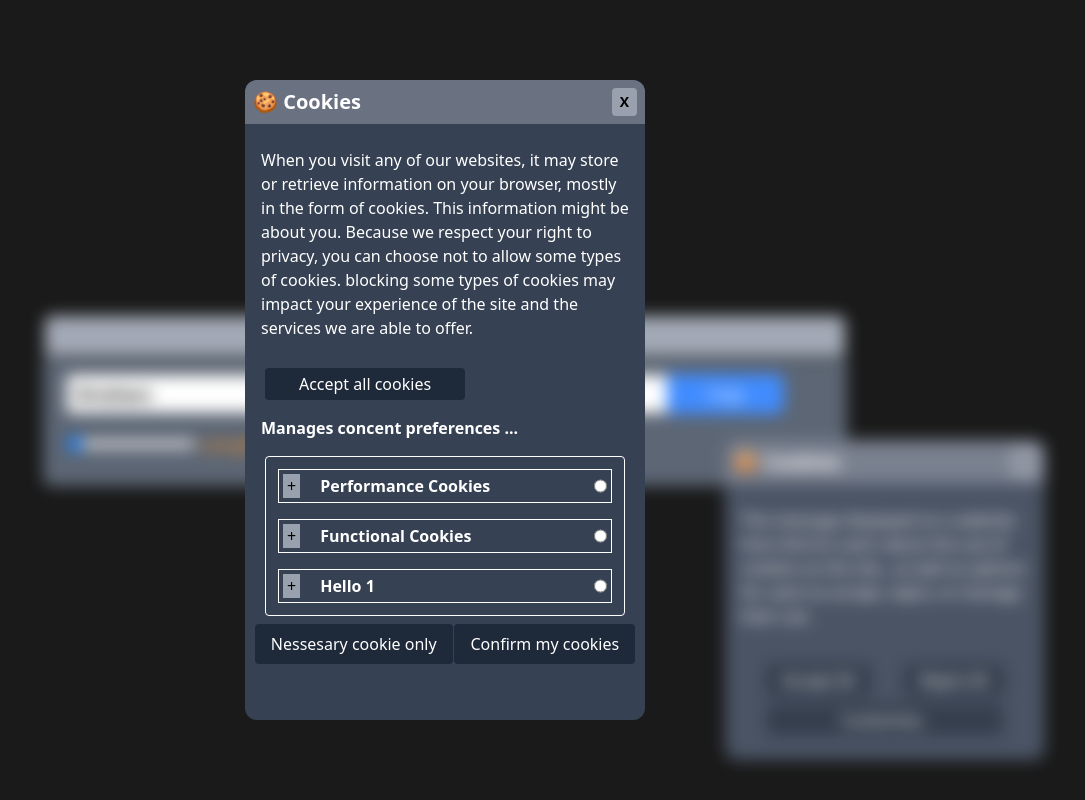
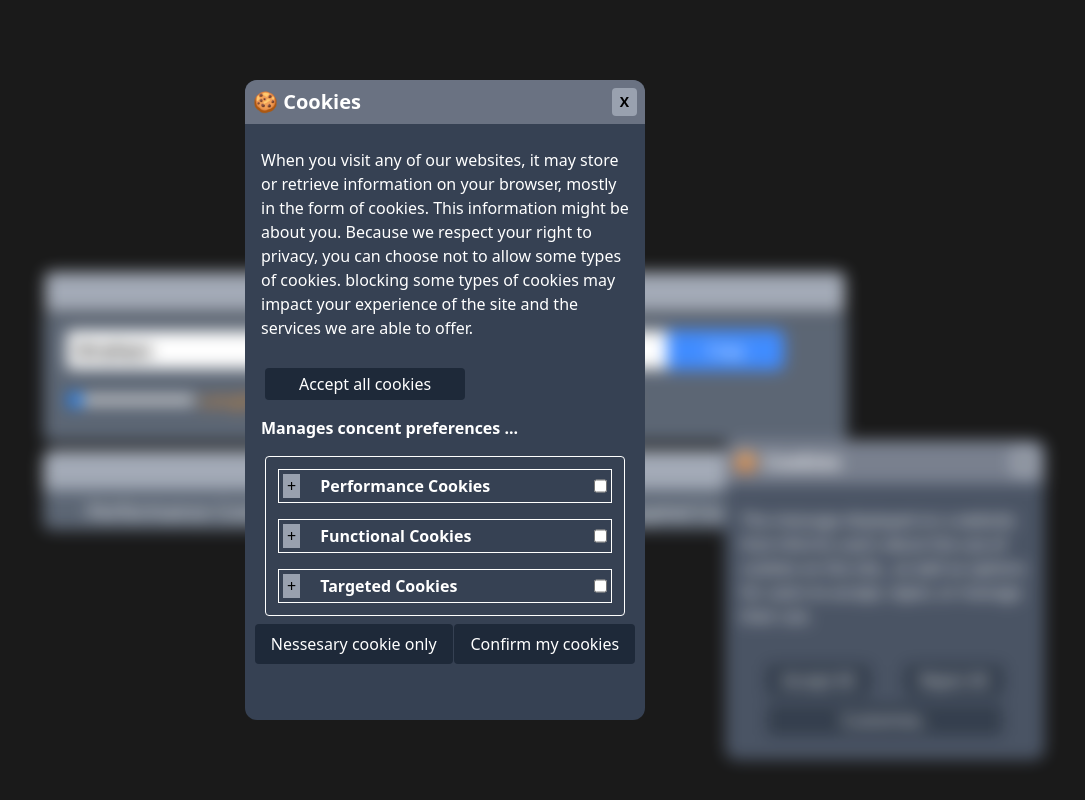
Before and after one commit to Abhinandan-twotechies/React_Learnings, a React (Vite) app in the folder 05PassswordGenerator/: page / in a window 1280 px wide. Both pictures are taken after a click on the button "Customise..". Shown: the whole page, without its empty margins (195-1280 px from the left). Built offline with nearby package versions, Linux system fonts and the light colour scheme.

Commit message:
added changes

```diff
--- a/05PassswordGenerator/src/App.jsx
+++ b/05PassswordGenerator/src/App.jsx
@@ -1,9 +1,23 @@
-import { useState, useCallback, useEffect, useRef } from 'react'
+import { useState, useCallback, useEffect, useRef, createContext } from 'react'
 import './App.css'
 import Cookies from './components/Cookies';
 import Customise from './components/Customise';
+import PasswordUI from './components/PasswordUI';
+import ShowCustomise from './components/ShowCustomise';
+
+
+
+export const UserContext = createContext();
 
 function App() {
+
+   // Customised Data
+  const [data, setData] = useState({
+    performance: false,
+    functional: false,
+    targeted: false
+  })
+
   const [length, setLength] = useState(8);
   const [ifchar, setIfchar] = useState(false);
   const [ifnum, setIfnum] = useState(false);
@@ -60,9 +74,19 @@ function App() {
   }, [])
 
 
+
+
+
+
+
+
+
   return (
     <>
+      <UserContext.Provider value={{ data, setData }}>
         <div className='relative w-screen h-screen bg-black flex flex-col items-center justify-center'>
+
+          {/* Customise component  */}
           {showCustomise && (
             <div className="fixed inset-0 z-50 backdrop-blur-sm bg-white/10 flex items-center justify-center">
               <div className="relative z-50">
@@ -70,11 +94,15 @@ function App() {
               </div>
             </div>
           )}
+
+          {/* Cookie component  */}
           <div id="cookieui" className="absolute bottom-10 right-10">
             {cookie ? <Cookies onCustomiseClick={() => setShowCustomise(true)}
-                    onClose={()=>{setCookie((prev)=>{!prev})}}
+              onClose={() => { setCookie((prev) => { !prev }) }}
             /> : null}
           </div>
+
+          {/* Password generate UI  */}
           <div id='passwordui'>
             <div className=' border-2 w-201 bg-gray-400 text-center rounded-tl-lg rounded-tr-lg'>
               <h1 className='text-black text-2xl mb-2'>Password Generator</h1>
@@ -113,7 +141,10 @@ function App() {
             </div>
 
           </div>
+
+           <ShowCustomise/>
         </div>
+      </UserContext.Provider>
     </>
   )
 }
--- a/05PassswordGenerator/src/components/Customise.jsx
+++ b/05PassswordGenerator/src/components/Customise.jsx
@@ -1,4 +1,19 @@
+import { useState, useContext} from "react";
+import { UserContext } from "../App";
+
 function Customise({ onClose }) {
+
+    const {data , setData} = useContext(UserContext);
+    console.log(data);
+
+    function handleDataChange(e) {
+        const { name, checked } = e.target;
+        setData(prev => ({
+            ...prev,
+            [name]: checked
+        }));
+    }
+
     return (
         <>
             <div className="w-100 h-160 bg-gray-700 rounded-xl text-white">
@@ -23,27 +38,45 @@ function Customise({ onClose }) {
                             <button className="bg-gray-400 px-1 text-black">+</button>
                             <p className="font-bold">Performance Cookies</p>
                         </div>
-                        <input type="radio" />
+                        <input
+                            type="checkbox"
+                            name="performance"
+                            checked={data.performance || false}
+                            onChange={handleDataChange}
+                        />
                     </div>
                     <div className="flex justify-between border p-1">
                         <div className="flex gap-5">
                             <button className="bg-gray-400 px-1 text-black">+</button>
                             <p className="font-bold">Functional Cookies</p>
                         </div>
-                        <input type="radio" />
+                        <input
+                            type="checkbox"
+                            name="functional"
+                            checked={data.functional  || false}
+                            onChange={handleDataChange}
+                        />
                     </div>
                     <div className="flex justify-between border p-1">
                         <div className="flex gap-5">
                             <button className="bg-gray-400 px-1 text-black">+</button>
-                            <p className="font-bold">Hello 1</p>
+                            <p className="font-bold">Targeted Cookies</p>
                         </div>
-                        <input type="radio" />
+                        <input
+                            type="checkbox"
+                            name="targeted"
+                            checked={data.targeted  || false}
+                            onChange={handleDataChange}
+                        />
                     </div>
+
                 </div>
 
                 <div className=" flex justify-evenly p-2">
                     <button className="bg-gray-800 hover:bg-gray-900  px-4 py-2 rounded-sm cursor-pointer">Nessesary cookie only</button>
-                    <button className="bg-gray-800 hover:bg-gray-900  px-4 py-2 rounded-sm cursor-pointer">Confirm my cookies</button>
+                    <button
+                      onClick={onClose}
+                     className="bg-gray-800 hover:bg-gray-900  px-4 py-2 rounded-sm cursor-pointer">Confirm my cookies</button>
                 </div>
 
             </div>
--- /dev/null
+++ b/05PassswordGenerator/src/components/PasswordUI.jsx
@@ -0,0 +1,11 @@
+import React from 'react'
+
+function PasswordUI() {
+  return (
+    <>
+
+    </>
+  )
+}
+
+export default PasswordUI
--- /dev/null
+++ b/05PassswordGenerator/src/components/ShowCustomise.jsx
@@ -0,0 +1,47 @@
+import React from 'react'
+import { useContext } from 'react';
+import { UserContext } from '../App';
+
+function ShowCustomise() {
+    const { data } = useContext(UserContext);
+
+    return (
+        <>
+            <div className=' text-white bg-gray-600  h-20 items-center rounded-lg  w-201 mt-2'>
+                <div className="p-1 text-black text-2xl text-center  rounded-tl-xl rounded-tr-xl bg-gray-400 ">
+                    <h1>Customised Data</h1>
+                </div>
+                <div className='flex justify-evenly p-2'>
+                    <p className='text-xl'>{`Performance Cookie : ${data.performance}`}</p>
+                    <p className='text-lg'>{`Functional Cookie : ${data.functional}`}</p>
+                    <p className='text-lg'>{`Targeted Cookie: ${data.targeted}`}</p>
+                </div>
+                {/* <div>
+                    {data && data.length > 0 ? (data.map((item,idx)=>{
+                        return <>
+
+                        </>
+                    }) ): "Data Coming From Cookies"
+
+                    }
+                </div> */}
+            </div>
+        </>
+    )
+}
+
+export default ShowCustomise
+
+
+
+//   {data && data.length > 0 ? (
+//     data.map((item, index) => (
+//         <div key={index}>
+
+//         </div>
+//     ))
+// ) :
+//     (
+//         "Data Coming"
+//     )
+// }
```
Lines whose indentation alone changed are shown as unchanged.
